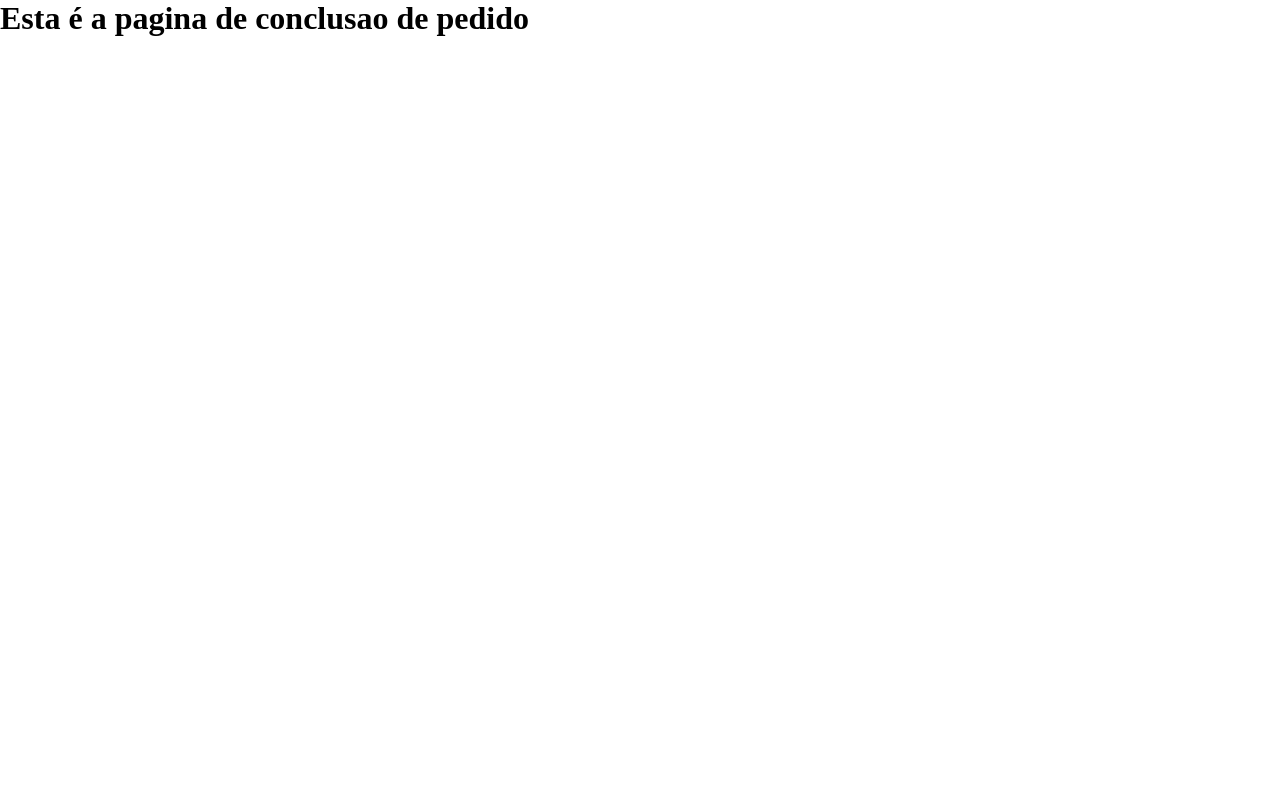
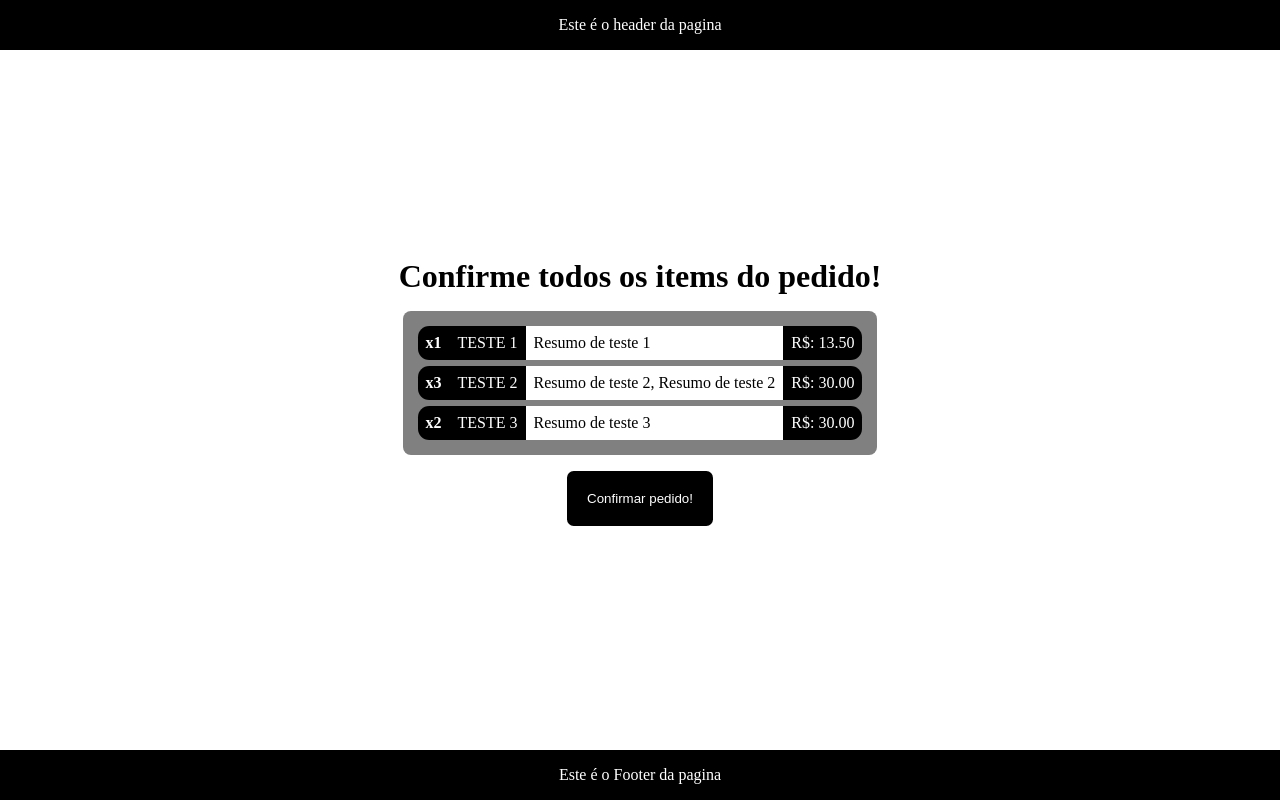
Before and after one commit to JoseItaloP/Cardapio_Web, a React (Vite) app: page /pedido/conclusao in a window 1280 px wide. Built offline with nearby package versions, Linux system fonts and the light colour scheme.

Commit message:
Conclusão da pagina de Conclusão de pedidos em css e HTML.Configuração de uso entre header, main e footer com componente.

```diff
--- a/src/App.css
+++ b/src/App.css
@@ -25,6 +25,7 @@ body{
     height: 100vh;
     display: flex;
     flex-direction: column;
+    justify-content: space-between;
 }
 
 .HeaderClass{
@@ -65,6 +66,7 @@ body{
 .DivPagePedido{
     display: flex;
     width: 70%;
+    margin-top: 1em;
 }
 
 .ConjuntoTipoPratos{
--- a/src/App.tsx
+++ b/src/App.tsx
@@ -1,6 +1,5 @@
 import "./App.css";
-import Footer from "./components/Footer";
-import Header from "./components/Header";
+import Main from "./components/Main";
 import NoItems from "./components/options/NoItems";
 import Options from "./components/options/Options";
 import PratoType from "./types/PratoType";
@@ -92,9 +91,8 @@ function App() {
   const Conjuntos: string[] = ["Teste"];
 
   return (
-    <>
-      <Header />
-      <main className="MainCardapioPage">
+      <Main>
+        <div className="MainCardapioPage">
           <h1>Cardapio Web</h1>
           <div className="DivPagePedido">
             {Conjuntos.map((Conjunto) => {
@@ -108,9 +106,8 @@ function App() {
             })}
           </div>
           <button className="ButaoConclusaoP">Conclusão de pedido</button>
-      </main>
-      <Footer />
-    </>
+        </div>
+      </Main>
   );
 }
 
--- /dev/null
+++ b/src/components/Conclusao/ListaItens.tsx
@@ -0,0 +1,13 @@
+
+import ItemPedido from '../../types/ItemPedidoType'
+
+export default function ListaItens({Item}: {Item: ItemPedido}) {
+  return (
+    <li key={Item.ID} className='ItemOnListaCofirm'>
+        <strong className='QuantitConfirm'>x{Item.Quantidade}</strong>
+        <p className='NomeConfirm'>{Item.Nome}</p>
+        <p className='DescResulConfirm'>{Item.DescResulm}</p>
+        <p className='ValorConfirm'>R$: {(Item.Valor * Item.Quantidade).toFixed(2)}</p>
+    </li>
+  )
+}
--- /dev/null
+++ b/src/components/Main.tsx
@@ -0,0 +1,15 @@
+import {  ReactNode } from 'react'
+import Header from './Header'
+import Footer from './Footer'
+
+export default function Main({children}: {children: ReactNode}) {
+  return (
+    <>
+      <Header />
+      <main>
+        {children}
+      </main>
+      <Footer />
+    </>
+  )
+}
--- /dev/null
+++ b/src/pages/Pedidos/AppPedidos.css
@@ -0,0 +1,78 @@
+/*Conclusão pedido*/
+.MainConclu{
+    display: flex;
+    flex-direction: column;
+    align-items: center;
+
+    margin-bottom: 1em
+}
+
+.ItemOnListaCofirm {
+    display: flex;
+    align-items: center;
+    justify-content: space-between; /* Garante espaçamento entre os elementos */
+    margin: 0.4em;
+}
+
+.QuantitConfirm {
+    background-color: var(--Second-Color);
+    color: var(--Stand-Color);
+    border-radius: 0.7em 0 0 0.7em;
+    padding: 0.5em ;
+    flex-shrink: 0; /* Evita que encolha */
+}
+
+.NomeConfirm {
+    background-color: var(--Second-Color);
+    color: var(--Stand-Color);
+    padding: 0.5em;
+    flex-shrink: 0;
+}
+
+.DescResulConfirm {
+    background-color: var(--Stand-Color);
+    flex-grow: 1;
+    padding: 0.5em ;
+    text-align: center;
+    text-align: left;
+
+    white-space: nowrap;
+    overflow: hidden;
+    text-overflow: ellipsis;
+}
+
+.ValorConfirm {
+    background-color: var(--Second-Color);
+    color: var(--Stand-Color);
+    padding: 0.5em ;
+    flex-shrink: 0;
+    margin-left: auto;
+
+    border-radius: 0 0.7em 0.7em 0;
+}
+
+
+.ConclusaoSec{
+    margin: 1em;
+    display: flex;
+    justify-content: center;
+}
+
+.ListaItensPedido{
+    background-color: var(--Third-Color);
+    padding: 0.5em;
+    border-radius: 0.5em;
+    width: 100%;
+}
+
+.BTTconclu{
+    border: 0;
+    background-color: var(--Second-Color);
+    color: var(--Stand-Color);
+    padding: 20px;
+    border-radius: 0.5em;
+}
+
+.BTTconclu:hover{
+    cursor: pointer;
+}
--- a/src/pages/Pedidos/Conclusão.tsx
+++ b/src/pages/Pedidos/Conclusão.tsx
@@ -1,9 +1,48 @@
+
+import ListaItens from "../../components/Conclusao/ListaItens";
+import Main from "../../components/Main";
+import ItemPedido from "../../types/ItemPedidoType";
+import "./AppPedidos.css"
 
 
 export default function Conclusão() {
+  const ItensCarrinho: ItemPedido[] = [
+    {
+      ID: 0,
+      Nome: 'TESTE 1',
+      Quantidade: 1,
+      Valor: 13.50,
+      DescResulm: 'Resumo de teste 1',
+      DescComp: 'Descrição completa de teste 1'
+    },
+    {
+      ID: 1,
+      Nome: 'TESTE 2',
+      Quantidade: 3,
+      Valor: 10.00,
+      DescResulm: 'Resumo de teste 2, Resumo de teste 2',
+      DescComp: 'Descrição completa de teste 2'
+    },
+    {
+      ID: 2,
+      Nome: 'TESTE 3',
+      Quantidade: 2,
+      Valor: 15.00,
+      DescResulm: 'Resumo de teste 3',
+      DescComp: 'Descrição completa de teste 3'
+    },
+]
   return (
-    <div>
-      <h1>Esta é a pagina de conclusao de pedido</h1>
-    </div>
+    <Main>
+      <div className="MainConclu">
+        <h1>Confirme todos os items do pedido!</h1>
+        <section className="ConclusaoSec">
+          <ul className="ListaItensPedido">
+            {ItensCarrinho.map((item)=><ListaItens Item={item}/>)}
+          </ul>
+        </section>
+        <button className="BTTconclu">Confirmar pedido!</button>
+      </div>
+    </Main>
   )
 }
--- /dev/null
+++ b/src/types/ItemPedidoType.ts
@@ -0,0 +1,10 @@
+type ItemPedido = {
+    ID: number,
+    Nome: string,
+    Quantidade: number,
+    Valor: number,
+    DescResulm: string,
+    DescComp: string
+}
+
+export default ItemPedido
```
Lines whose indentation alone changed are shown as unchanged.
